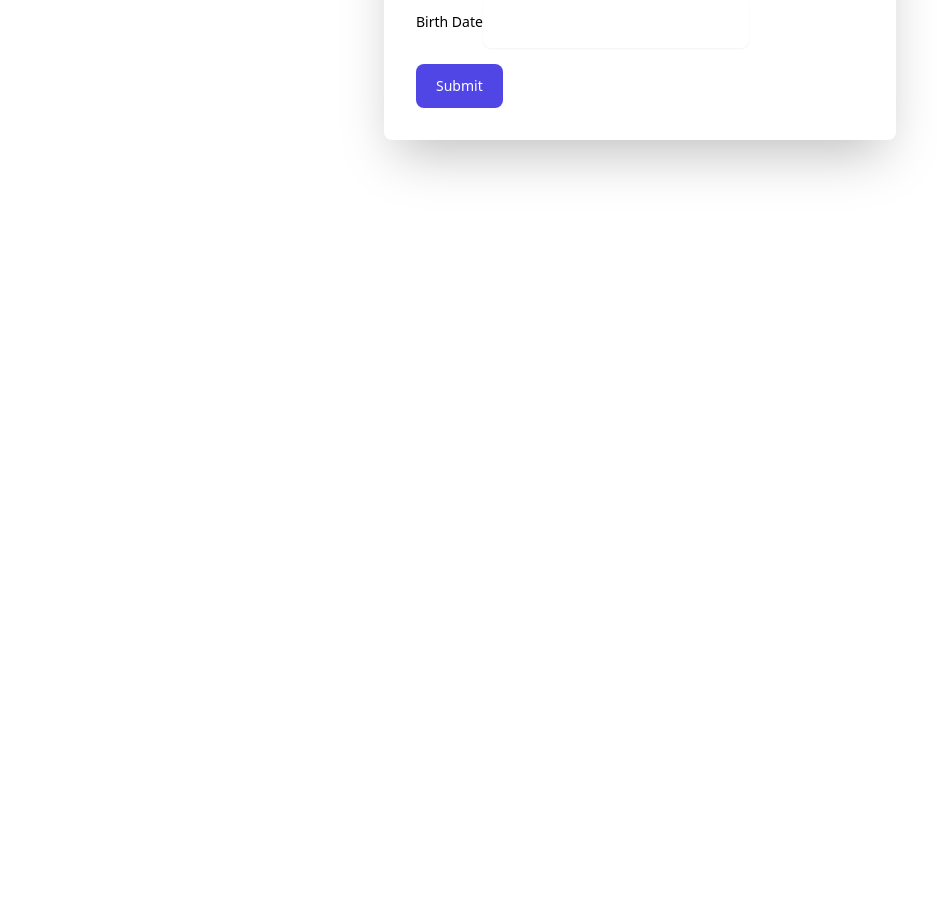
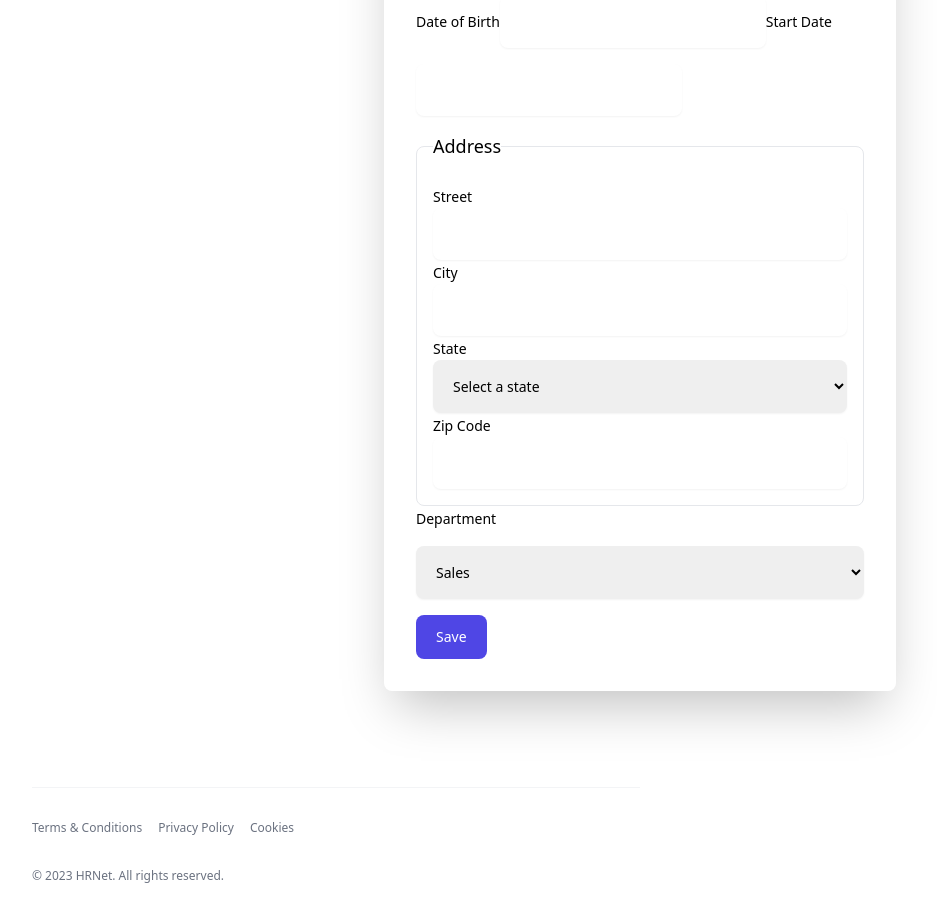
Before and after one commit to Marcoguzman211/Marco_Guzman_14_022022, a React (Create React App) app: page / in a window 1280 px wide. Shown: the part 500-1408 px from the top of the page, without its empty margins (0-937 px from the left). Before the commit the page ends 800 px from the top, so only its background shows below. Built offline with nearby package versions, Linux system fonts and the light colour scheme.

Commit message:
Première version du formulaire avec Formik

```diff
--- /dev/null
+++ b/src/components/Footer.jsx
@@ -0,0 +1,39 @@
+import {Link} from "react-router-dom";
+
+const Footer = () => {
+	return (
+		<div className="max-w-screen-xl px-4 mx-auto sm:px-6 lg:px-8 pb-6">
+			<div className="lg:grid lg:grid-cols-2">
+				<div className="pt-8 mt-8 border-t border-gray-100">
+					<nav aria-label="Footer Navigation - Support">
+						<ul className="flex flex-wrap gap-4 text-xs">
+							<li>
+								<Link to={"/"} className="text-gray-500 transition hover:opacity-75">
+									<span>Terms & Conditions</span>
+								</Link>
+							</li>
+
+							<li>
+								<Link to={"/"} className="text-gray-500 transition hover:opacity-75">
+									<span>Privacy Policy</span>
+								</Link>
+							</li>
+
+							<li>
+								<Link to={"/"} className="text-gray-500 transition hover:opacity-75">
+									<span>Cookies</span>
+								</Link>
+							</li>
+						</ul>
+					</nav>
+
+					<p className="mt-8 text-xs text-gray-500">
+						&copy; 2023 HRNet. All rights reserved.
+					</p>
+				</div>
+			</div>
+		</div>
+	);
+};
+
+export default Footer;
--- a/src/components/Form.jsx
+++ b/src/components/Form.jsx
@@ -1,6 +1,8 @@
-import { useFormik } from "formik";
+import {useFormik} from "formik";
 import 'react-datepicker/dist/react-datepicker.css';
 import DatePicker from 'react-datepicker';
+import US_STATES from "../utils/US_STATES";
+import DEPARTMENTS from "../utils/DEPARTMENTS";
 
 const Form = () => {
 	const formik = useFormik({
@@ -8,21 +10,28 @@ const Form = () => {
 			firstName: '',
 			lastName: '',
 			email: '',
-			birthDate: null,
+			dateOfBirth: null,
+			startDate: null,
+			street: "",
+			city: "",
+			state: "",
+			zipCode: "",
+			department: "",
+
 		},
 		validate: values => {
 			const errors = {};
-			if (!values.birthDate) {
-				errors.birthDate = 'Required';
+			if (!values.dateOfBirth) {
+				errors.dateOfBirth = 'Required';
 			} else {
 				const minDate = new Date();
 				minDate.setFullYear(minDate.getFullYear() - 18);
 				const maxDate = new Date();
 				maxDate.setFullYear(1900);
-				if (values.birthDate > minDate) {
-					errors.birthDate = 'You must be at least 18 years old';
-				} else if (values.birthDate < maxDate) {
-					errors.birthDate = 'Birthdate must be after 1900';
+				if (values.dateOfBirth > minDate) {
+					errors.dateOfBirth = 'You must be at least 18 years old';
+				} else if (values.dateOfBirth < maxDate) {
+					errors.dateOfBirth = 'Birthdate must be after 1900';
 				}
 			}
 			return errors;
@@ -68,30 +77,117 @@ const Form = () => {
 					/>
 
 					<label
-						htmlFor="birthDate"
+						htmlFor="dateOfBirth"
 						className="text-sm font-medium"
-					>Birth Date</label>
+					>Date of Birth</label>
 					<DatePicker
-						id="birthDate"
-						name="birthDate"
+						id="dateOfBirth"
+						name="dateOfBirth"
 						className="w-full rounded-lg border-gray-200 p-4 pr-12 text-sm shadow-sm"
-						selected={formik.values.birthDate}
-						onChange={date => formik.setFieldValue('birthDate', date)}
-						dateFormat="MM/dd/yyyy"
+						selected={formik.values.dateOfBirth}
+						onChange={date => formik.setFieldValue('dateOfBirth', date)}
+						dateFormat="dd/MM/yyyy"
 						showYearDropdown
 						yearDropdownItemNumber={100}
 						maxDate={new Date()}
 						minDate={new Date(1900, 0, 1)}
 					/>
-					{formik.errors.birthDate && formik.touched.birthDate && (
-						<div className="text-red-500 text-sm">{formik.errors.birthDate}</div>
+					{formik.errors.dateOfBirth && formik.touched.dateOfBirth && (
+						<div className="text-red-500 text-sm">{formik.errors.dateOfBirth}</div>
 					)}
-
+					<label htmlFor="startDate" className="text-sm font-medium">Start Date</label>
+					<DatePicker
+						id="startDate"
+						name="startDate"
+						className="w-full rounded-lg border-gray-200 p-4 pr-12 text-sm shadow-sm"
+						selected={formik.values.startDate}
+						onChange={date => formik.setFieldValue('startDate', date)}
+						dateFormat="dd/MM/yyyy"
+						maxDate={new Date()}
+						minDate={new Date(2000, 0, 1)}
+						yearDropdownItemNumber={100}
+						showYearDropdown
+					/>
+					{formik.errors.startDate && formik.touched.startDate && (
+						<div className="text-red-500 text-sm">{formik.errors.startDate}</div>
+					)}
+					<fieldset className="border border-gray-200 p-4 rounded-lg">
+						<legend className="text-lg font-medium mb-2">Address</legend>
+						<label
+							htmlFor="street"
+							className="text-sm font-medium"
+						>Street</label>
+						<input
+							id="street"
+							name="street"
+							className="w-full rounded-lg border-gray-200 p-4 pr-12 text-sm shadow-sm"
+							type="text"
+							onChange={formik.handleChange}
+							value={formik.values.street}
+						/>
+						<label
+							htmlFor="city"
+							className="text-sm font-medium"
+						>City</label>
+						<input
+							id="city"
+							name="city"
+							className="w-full rounded-lg border-gray-200 p-4 pr-12 text-sm shadow-sm"
+							type="text"
+							onChange={formik.handleChange}
+							value={formik.values.city}
+						/>
+						<label htmlFor="state" className="text-sm font-medium">State</label>
+						<select
+							id="state"
+							name="state"
+							className="w-full rounded-lg border-gray-200 p-4 pr-12 text-sm shadow-sm"
+							onChange={formik.handleChange}
+							value={formik.values.state}
+						>
+							<option value="">Select a state</option>
+							{US_STATES.map(state => (
+								<option key={state.abbreviation} value={state.name}>{state.name}</option>
+							))}
+						</select>
+						{formik.errors.state && formik.touched.state && (
+							<div className="text-red-500 text-sm">{formik.errors.state}</div>
+						)}
+						<label htmlFor="zipCode" className="text-sm font-medium">Zip Code</label>
+						<input
+							id="zipCode"
+							name="zipCode"
+							className="w-full rounded-lg border-gray-200 p-4 pr-12 text-sm shadow-sm"
+							type="text"
+							pattern="[0-9]*"
+							onChange={formik.handleChange}
+							value={formik.values.zipCode}
+						/>
+						{formik.errors.zipCode && formik.touched.zipCode && (
+							<div className="text-red-500 text-sm">{formik.errors.zipCode}</div>
+						)}
+					</fieldset>
+					<label htmlFor="department" className="text-sm font-medium">Department</label>
+					<select
+						id="department"
+						name="department"
+						className="w-full rounded-lg border-gray-200 p-4 pr-12 text-sm shadow-sm"
+						onChange={formik.handleChange}
+						value={formik.values.department}
+					>
+						{/*<option value="">Department</option>*/}
+						{DEPARTMENTS.map(department => (
+							<option key={department.name} value={department.name}>{department.name}</option>
+						))}
+					</select>
+					{formik.errors.department && formik.touched.department && (
+						<div className="text-red-500 text-sm">{formik.errors.department}</div>
+					)}
 					<button
 						type="submit"
 						className="block rounded-lg bg-indigo-600 px-5 py-3 text-sm font-medium text-white transition hover:bg-indigo-700 focus:outline-none focus:ring"
 					>
-						Submit
+						Save
 					</button>
 				</form>
 			</div>
--- a/src/pages/Employees.jsx
+++ b/src/pages/Employees.jsx
@@ -1,4 +1,5 @@
 import {Link} from "react-router-dom";
+import Footer from "../components/Footer";
 
 const Employees = () => {
 	return (
@@ -9,6 +10,7 @@ const Employees = () => {
 					className="block rounded-lg bg-indigo-600 px-5 py-3 text-sm font-medium text-white transition hover:bg-indigo-700 focus:outline-none focus:ring"
 				>Back to home</button>
 			</Link>
+			<Footer />
 		</div>
 	);
 }
--- a/src/pages/Home.jsx
+++ b/src/pages/Home.jsx
@@ -1,10 +1,12 @@
 import HomeHeader from '../components/HomeHeader';
 import Form from "../components/Form";
+import Footer from "../components/Footer";
 const Home = () => {
 	  return (
 	<div>
 		<HomeHeader />
 		<Form />
+		<Footer />
 	</div>
   );
 }
--- /dev/null
+++ b/src/utils/DEPARTMENTS.js
@@ -0,0 +1,9 @@
+const DEPARTMENTS = [
+	{"name": "Sales"},
+	{"name": "Marketing"},
+	{"name": "Engineering"},
+	{"name": "Human Resources"},
+	{"name": "Legal"},
+]
+
+export default DEPARTMENTS;
--- /dev/null
+++ b/src/utils/US_STATES.js
@@ -0,0 +1,240 @@
+const US_STATES = [
+	{
+		"name": "Alabama",
+		"abbreviation": "AL"
+	},
+	{
+		"name": "Alaska",
+		"abbreviation": "AK"
+	},
+	{
+		"name": "American Samoa",
+		"abbreviation": "AS"
+	},
+	{
+		"name": "Arizona",
+		"abbreviation": "AZ"
+	},
+	{
+		"name": "Arkansas",
+		"abbreviation": "AR"
+	},
+	{
+		"name": "California",
+		"abbreviation": "CA"
+	},
+	{
+		"name": "Colorado",
+		"abbreviation": "CO"
+	},
+	{
+		"name": "Connecticut",
+		"abbreviation": "CT"
+	},
+	{
+		"name": "Delaware",
+		"abbreviation": "DE"
+	},
+	{
+		"name": "District Of Columbia",
+		"abbreviation": "DC"
+	},
+	{
+		"name": "Federated States Of Micronesia",
+		"abbreviation": "FM"
+	},
+	{
+		"name": "Florida",
+		"abbreviation": "FL"
+	},
+	{
+		"name": "Georgia",
+		"abbreviation": "GA"
+	},
+	{
+		"name": "Guam",
+		"abbreviation": "GU"
+	},
+	{
+		"name": "Hawaii",
+		"abbreviation": "HI"
+	},
+	{
+		"name": "Idaho",
+		"abbreviation": "ID"
+	},
+	{
+		"name": "Illinois",
+		"abbreviation": "IL"
+	},
+	{
+		"name": "Indiana",
+		"abbreviation": "IN"
+	},
+	{
+		"name": "Iowa",
+		"abbreviation": "IA"
+	},
+	{
+		"name": "Kansas",
+		"abbreviation": "KS"
+	},
+	{
+		"name": "Kentucky",
+		"abbreviation": "KY"
+	},
+	{
+		"name": "Louisiana",
+		"abbreviation": "LA"
+	},
+	{
+		"name": "Maine",
+		"abbreviation": "ME"
+	},
+	{
+		"name": "Marshall Islands",
+		"abbreviation": "MH"
+	},
+	{
+		"name": "Maryland",
+		"abbreviation": "MD"
+	},
+	{
+		"name": "Massachusetts",
+		"abbreviation": "MA"
+	},
+	{
+		"name": "Michigan",
+		"abbreviation": "MI"
+	},
+	{
+		"name": "Minnesota",
+		"abbreviation": "MN"
+	},
+	{
+		"name": "Mississippi",
+		"abbreviation": "MS"
+	},
+	{
+		"name": "Missouri",
+		"abbreviation": "MO"
+	},
+	{
+		"name": "Montana",
+		"abbreviation": "MT"
+	},
+	{
+		"name": "Nebraska",
+		"abbreviation": "NE"
+	},
+	{
+		"name": "Nevada",
+		"abbreviation": "NV"
+	},
+	{
+		"name": "New Hampshire",
+		"abbreviation": "NH"
+	},
+	{
+		"name": "New Jersey",
+		"abbreviation": "NJ"
+	},
+	{
+		"name": "New Mexico",
+		"abbreviation": "NM"
+	},
+	{
+		"name": "New York",
+		"abbreviation": "NY"
+	},
+	{
+		"name": "North Carolina",
+		"abbreviation": "NC"
+	},
+	{
+		"name": "North Dakota",
+		"abbreviation": "ND"
+	},
+	{
+		"name": "Northern Mariana Islands",
+		"abbreviation": "MP"
+	},
+	{
+		"name": "Ohio",
+		"abbreviation": "OH"
+	},
+	{
+		"name": "Oklahoma",
+		"abbreviation": "OK"
+	},
+	{
+		"name": "Oregon",
+		"abbreviation": "OR"
+	},
+	{
+		"name": "Palau",
+		"abbreviation": "PW"
+	},
+	{
+		"name": "Pennsylvania",
+		"abbreviation": "PA"
+	},
+	{
+		"name": "Puerto Rico",
+		"abbreviation": "PR"
+	},
+	{
+		"name": "Rhode Island",
+		"abbreviation": "RI"
+	},
+	{
+		"name": "South Carolina",
+		"abbreviation": "SC"
+	},
+	{
+		"name": "South Dakota",
+		"abbreviation": "SD"
+	},
+	{
+		"name": "Tennessee",
+		"abbreviation": "TN"
+	},
+	{
+		"name": "Texas",
+		"abbreviation": "TX"
+	},
+	{
+		"name": "Utah",
+		"abbreviation": "UT"
+	},
+	{
+		"name": "Vermont",
+		"abbreviation": "VT"
+	},
+	{
+		"name": "Virgin Islands",
+		"abbreviation": "VI"
+	},
+	{
+		"name": "Virginia",
+		"abbreviation": "VA"
+	},
+	{
+		"name": "Washington",
+		"abbreviation": "WA"
+	},
+	{
+		"name": "West Virginia",
+		"abbreviation": "WV"
+	},
+	{
+		"name": "Wisconsin",
+		"abbreviation": "WI"
+	},
+	{
+		"name": "Wyoming",
+		"abbreviation": "WY"
+	}
+];
+
+export default US_STATES;
```
